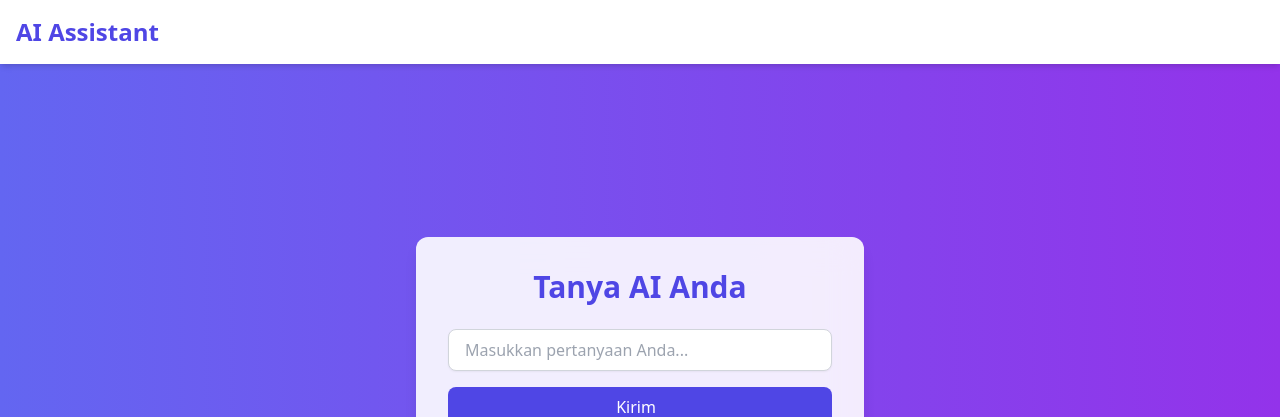
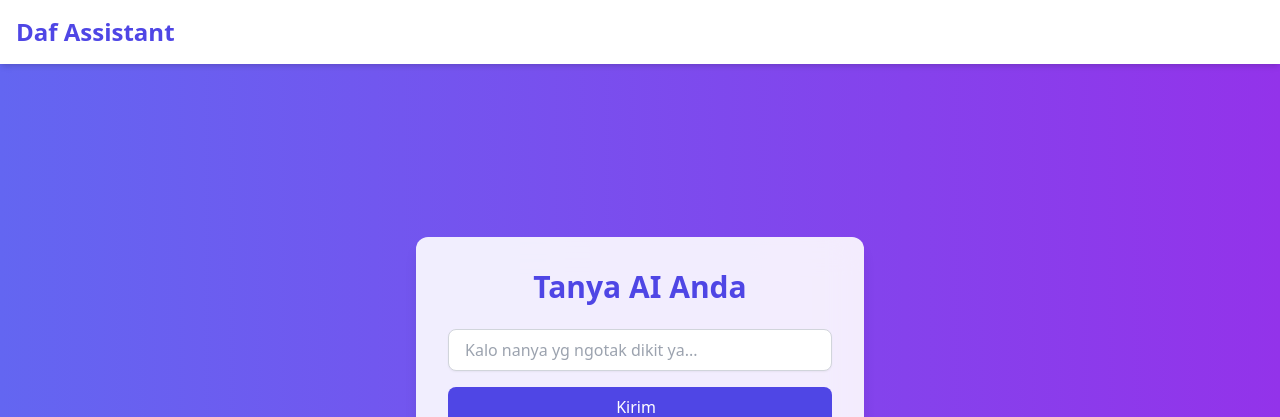
Before and after one commit to daffa-fawwaz/FirstAI, a plain HTML site: page index.html in a window 1280 px wide. Shown: the top 417 px of the page. Drawn offline with nearby package versions, Linux system fonts and the light colour scheme.

Commit message:
Update index.html

```diff
--- a/index.html
+++ b/index.html
@@ -34,7 +34,7 @@
         class="max-w-7xl mx-auto px-4 py-4 flex flex-col sm:flex-row items-center justify-between"
       >
         <h1 class="text-2xl font-bold text-indigo-600 mb-2 sm:mb-0">
-          AI Assistant
+          Daf Assistant
         </h1>
       </div>
     </header>
@@ -54,7 +54,7 @@
           name="text"
           id="text"
           class="w-full px-4 py-2 border border-gray-300 rounded-lg shadow-sm focus:outline-none focus:ring-2 focus:ring-indigo-500 focus:border-indigo-500"
-          placeholder="Masukkan pertanyaan Anda..."
+          placeholder="Kalo nanya yg ngotak dikit ya..."
         />
 
         <button
```
